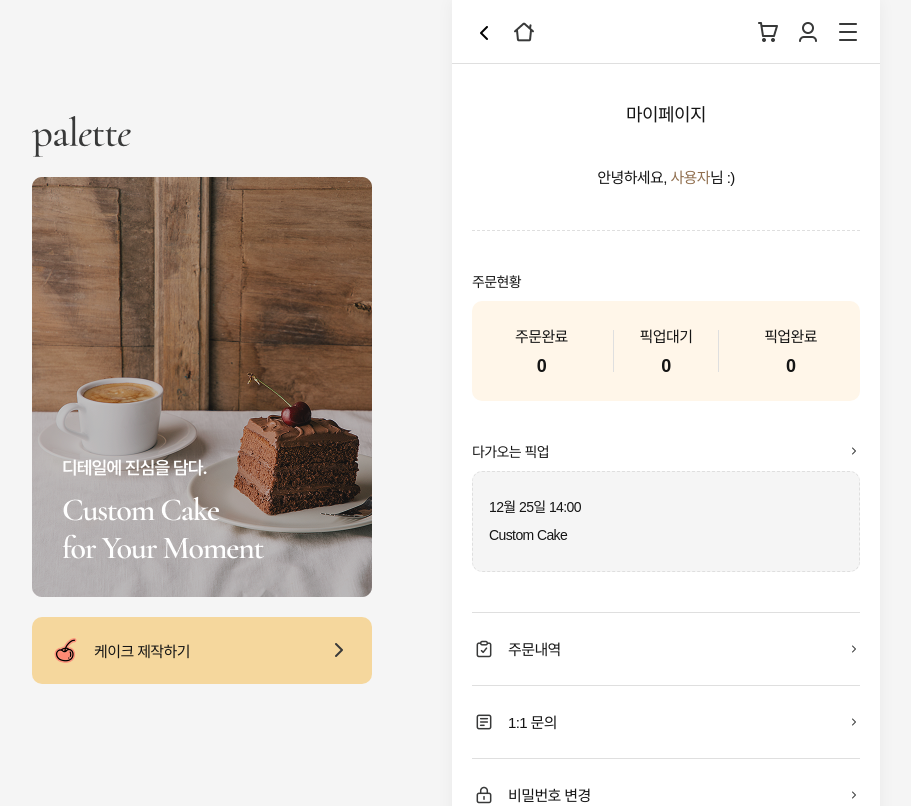
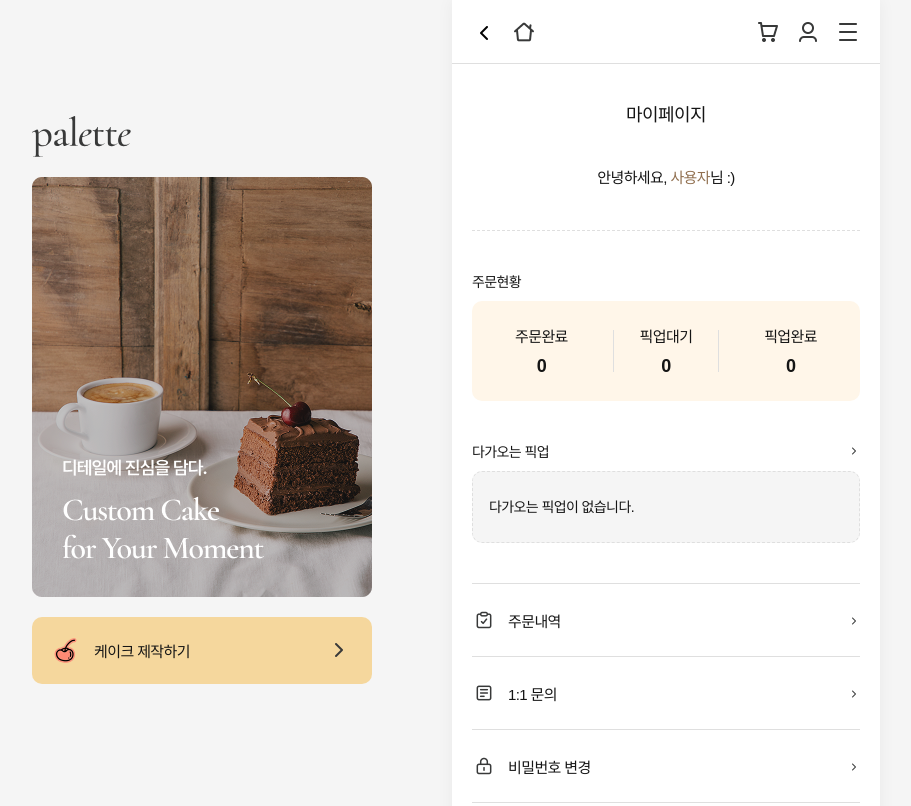
Before and after one commit to juyoung-kim2/palette, a React (Vite) app: page /mypage in a window 1280 px wide. Shown: the top 806 px of the page, without its empty margins (184-1095 px from the left). Built offline with nearby package versions, Linux system fonts and the light colour scheme; a web font is replaced by a local one.

Commit message:
fix: 날짜 기본값, 마이페이지 픽업 연동, 구매 후 장바구니 제거

```diff
--- a/src/pages/Mypage.jsx
+++ b/src/pages/Mypage.jsx
@@ -16,6 +16,7 @@ function Mypage() {
   const completedCount = orderList.filter(
     (order) => order.status === "주문완료",
   ).length;
+  const nextPickup = orderList[orderList.length - 1];
 
   return (
     <div className="content-wrapper">
@@ -53,7 +54,6 @@ function Mypage() {
 
           <div className="order-desc">
             <h3>
-              {/* 1. 링크 수정: /mypageOrderDetail -> /mypage-order-detail */}
               <Link to="/mypage-order-detail">
                 다가오는 픽업
                 <img
@@ -63,11 +63,15 @@ function Mypage() {
                 />
               </Link>
             </h3>
-            <p>
-              12월 25일 14:00
-              <br />
-              <span>Custom Cake</span>
-            </p>
+            {nextPickup ? (
+              <p>
+                {nextPickup.pickupDate} {nextPickup.pickupTime}
+                <br />
+                <span>Custom Cake</span>
+              </p>
+            ) : (
+              <p>다가오는 픽업이 없습니다.</p>
+            )}
           </div>
 
           <ul className="mypage-menu">
--- a/src/pages/Order-complete.jsx
+++ b/src/pages/Order-complete.jsx
@@ -38,13 +38,23 @@ function OrderComplete() {
     };
 
     //기존 주문 내역에 있던 목록 가져오기
-    const existingCart = JSON.parse(localStorage.getItem("orderHistory")) || [];
+    const existingOrder =
+      JSON.parse(localStorage.getItem("orderHistory")) || [];
 
     //기존 목록에 새 주문 추가하기 (배열에 push)
-    const updatedHistory = [...existingCart, orderData];
+    const updatedHistory = [...existingOrder, orderData];
 
     //합쳐진 전체 목록을 다시 저장
     localStorage.setItem("orderHistory", JSON.stringify(updatedHistory));
+
+    //기존 장바구니 내역 가저오기
+    const existingCart = JSON.parse(localStorage.getItem("cartData")) || [];
+    //구매 완료한 상품 id
+    const orderId = items.map((item) => item.id);
+    const deleteId = existingCart.filter((cart) => !orderId.includes(cart.id));
+    //삭제한 목록 카트에 다시 저장
+    localStorage.setItem("cartData", JSON.stringify(deleteId));
+    window.dispatchEvent(new Event("cartUpdate"));
   }, []);
 
   return (
--- a/src/pages/OrderSheet.jsx
+++ b/src/pages/OrderSheet.jsx
@@ -41,6 +41,7 @@ function OrderSheet() {
         setPickupDates(data.pickup_dates);
         setPickupTimes(data.pickup_times);
         setPhoneFirst(data.phone_first);
+        setFormData((prev) => ({ ...prev, date: data.pickup_dates[0] }));
       })
       .catch((error) => {
         console.error("데이터를 불러오는데 실패했습니다", error);
```
